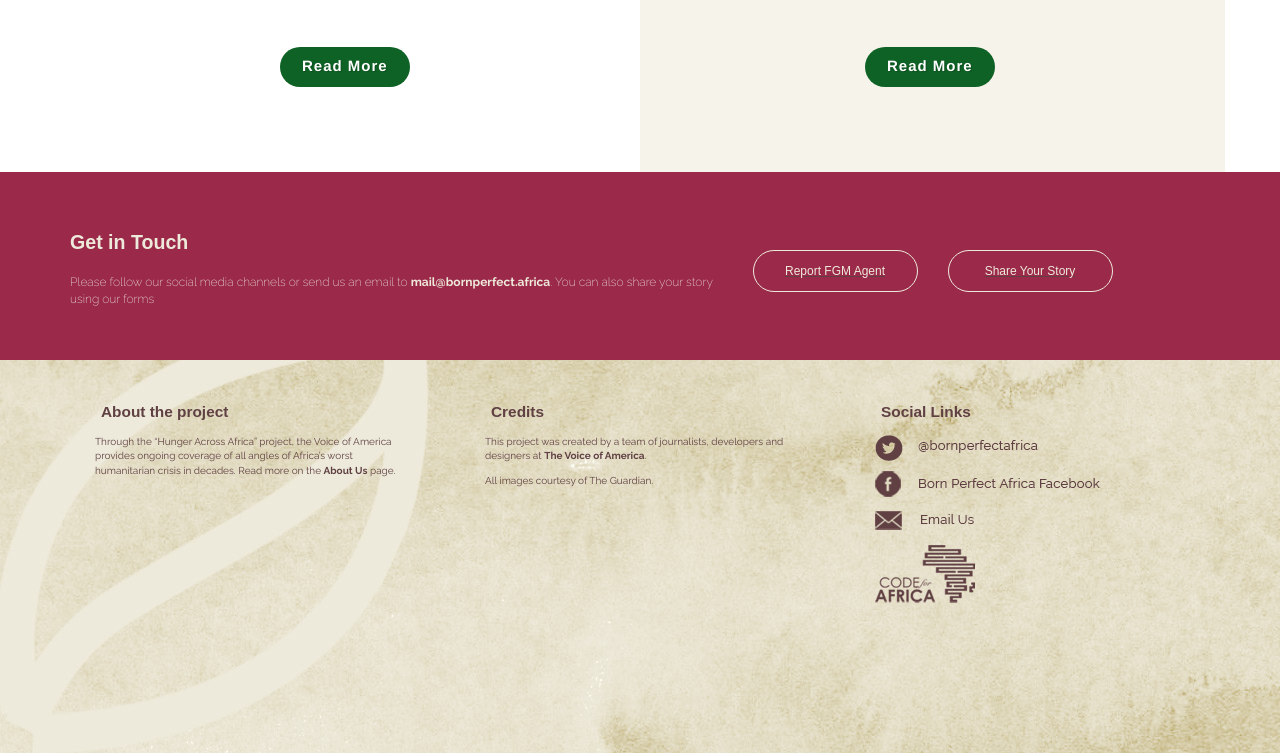
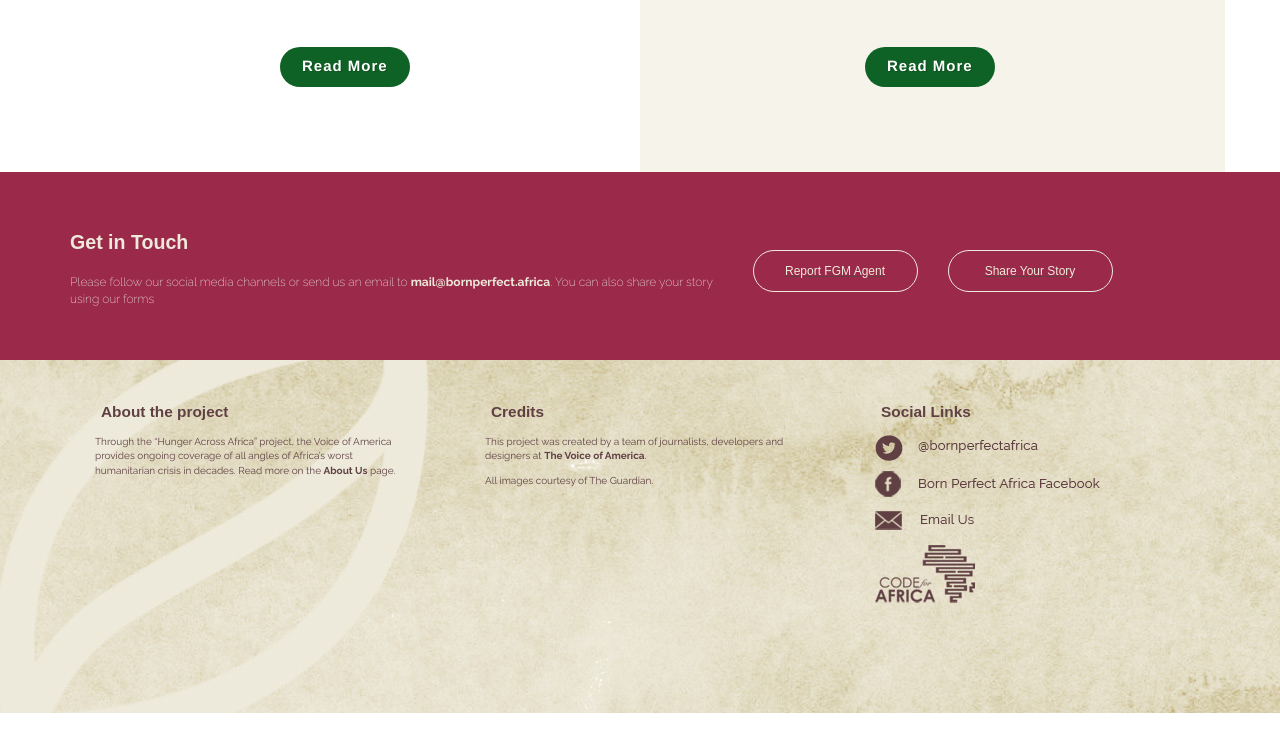
Before and after one commit to CodeForAfrica/fgm-microsite, a plain HTML site: page index.html in a window 1280 px wide. Shown: the part 4369-5122 px from the top of the page. After the commit the page ends 5082 px from the top, so only its background shows below. Drawn offline with nearby package versions, Linux system fonts and the light colour scheme; no server answers; a script that the page names is missing; a web font is replaced by a local one.

Commit message:
About Us update

```diff
--- a/css/styles.css
+++ b/css/styles.css
@@ -856,7 +856,7 @@ div.masthead-inner a.hideable {
     background-repeat: no-repeat;
     background: url(../img/Footer.jpg) no-repeat;
     padding-top: 40px;
-    padding-bottom: 140px;
+    padding-bottom: 100px;
     color: #604043 !important;
 }
 .wrapper-low-footer h3 {
```
